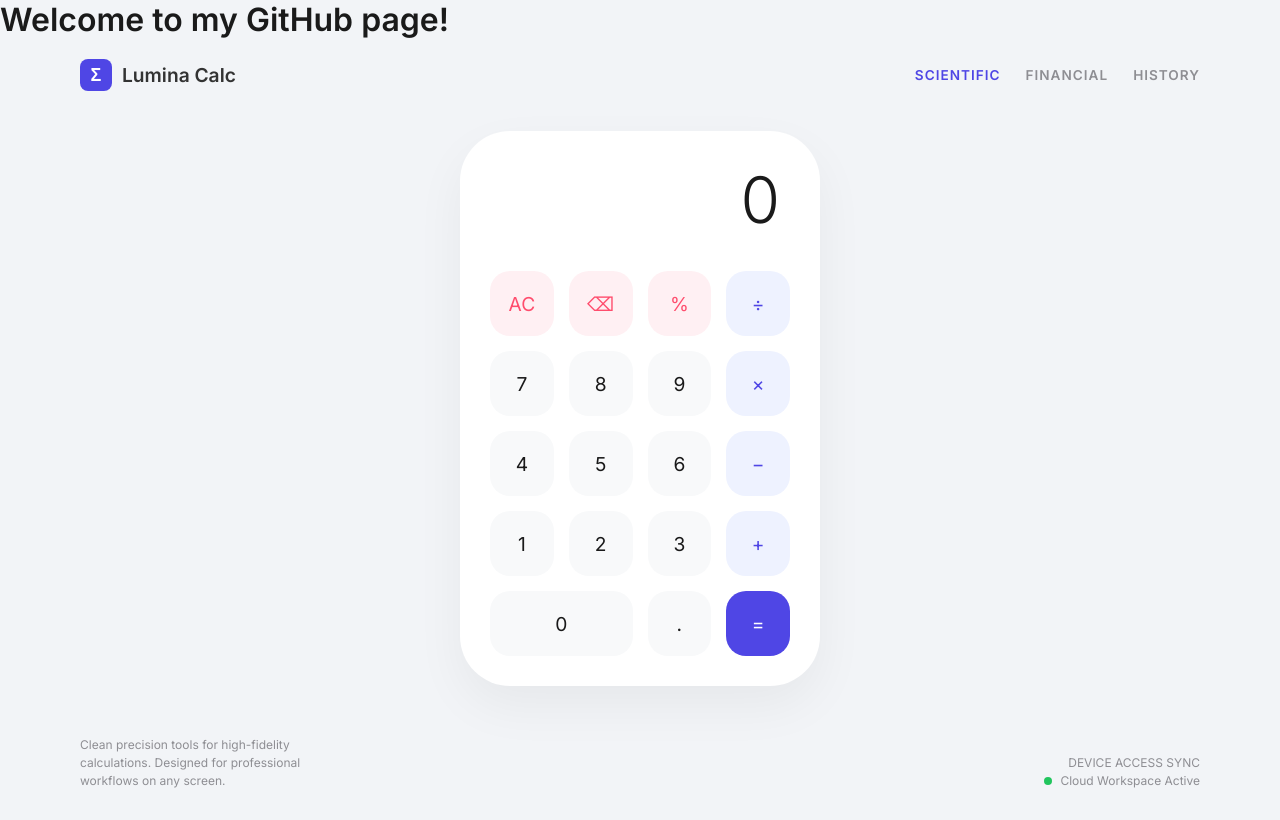
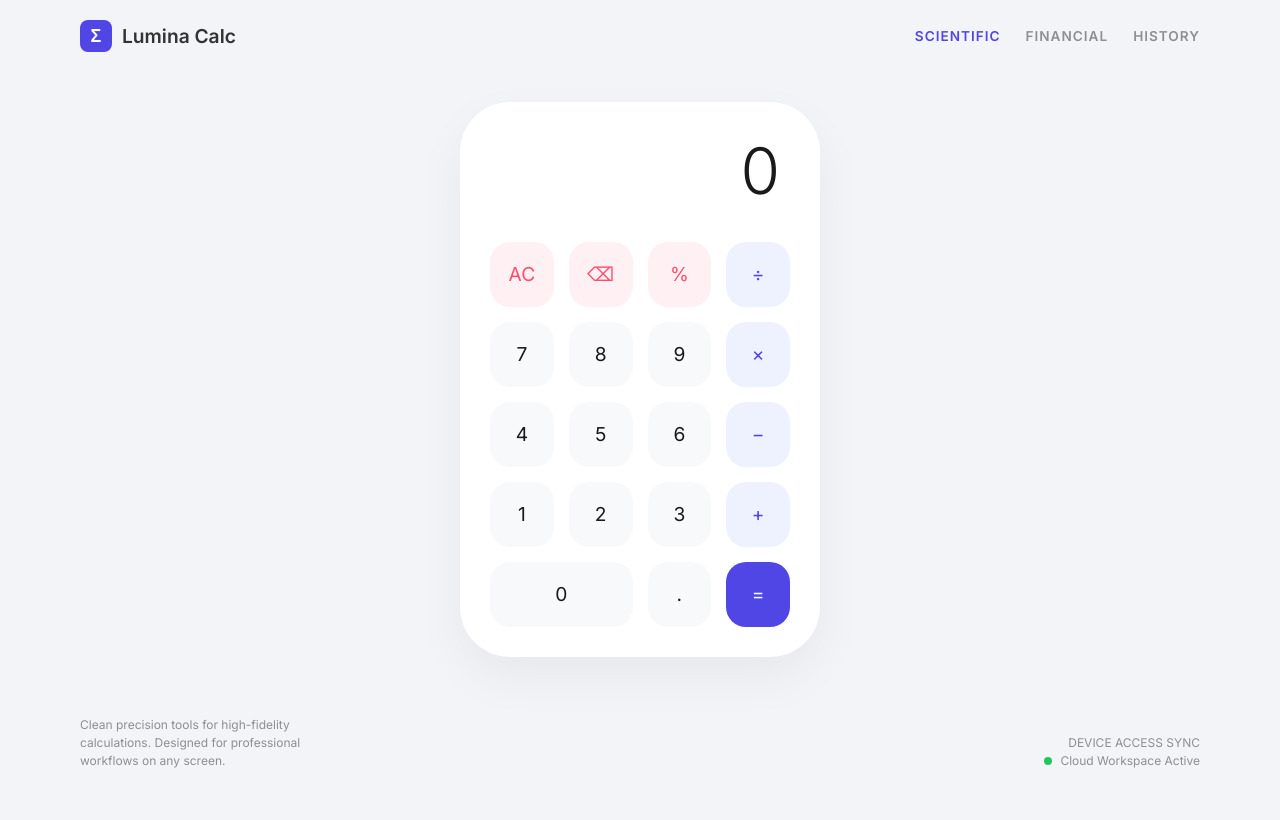
Before and after one commit to bhatiaarav61/bhatiaarav61.github.io, a plain HTML site: page index.html in a window 1280 px wide. Drawn offline with Linux system fonts and the light colour scheme.

Commit message:
Update index.html

```diff
--- a/index.html
+++ b/index.html
@@ -5,7 +5,6 @@
     <link rel="icon" type="image/x-icon" href="favicon.ico">
 </head>
 <body>
-    <h1>Welcome to my GitHub page!</h1>
 </body>
 </html>
     <meta name="viewport" content="width=device-width, initial-scale=1.0">
```
